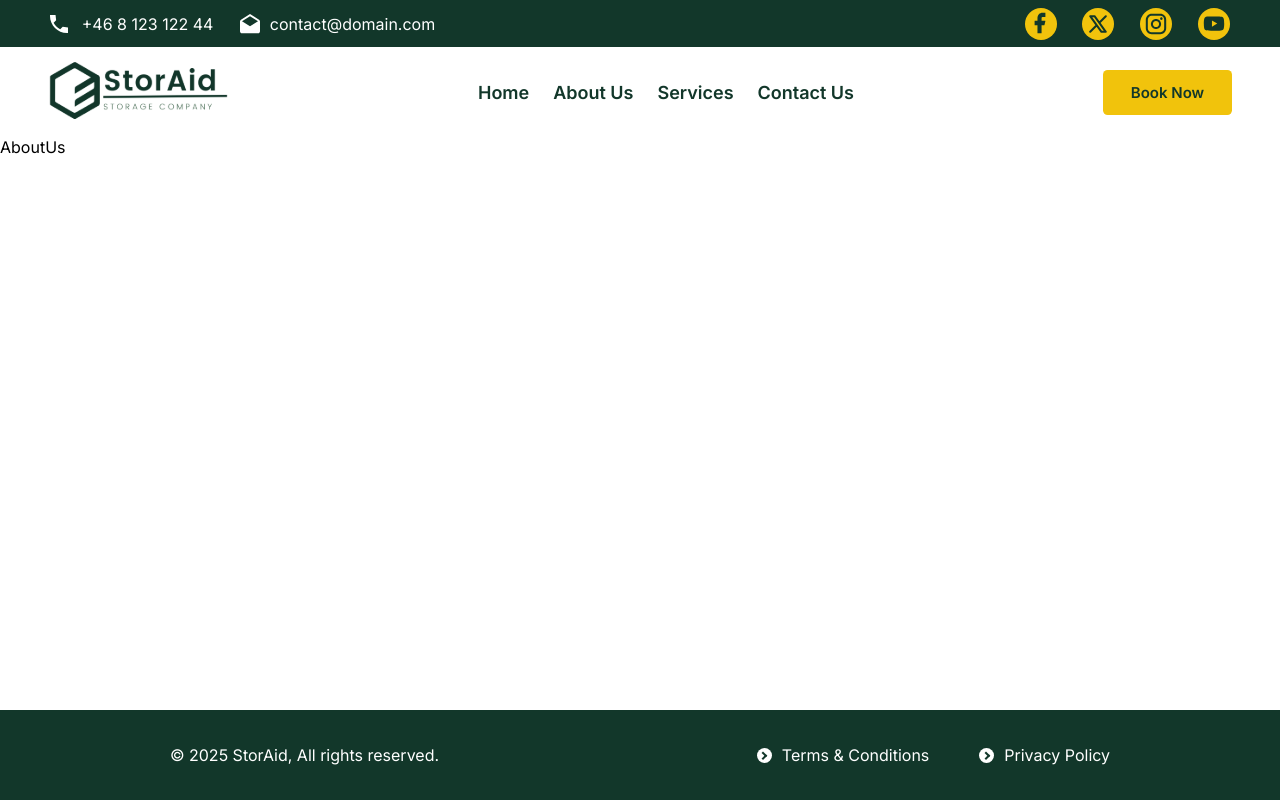
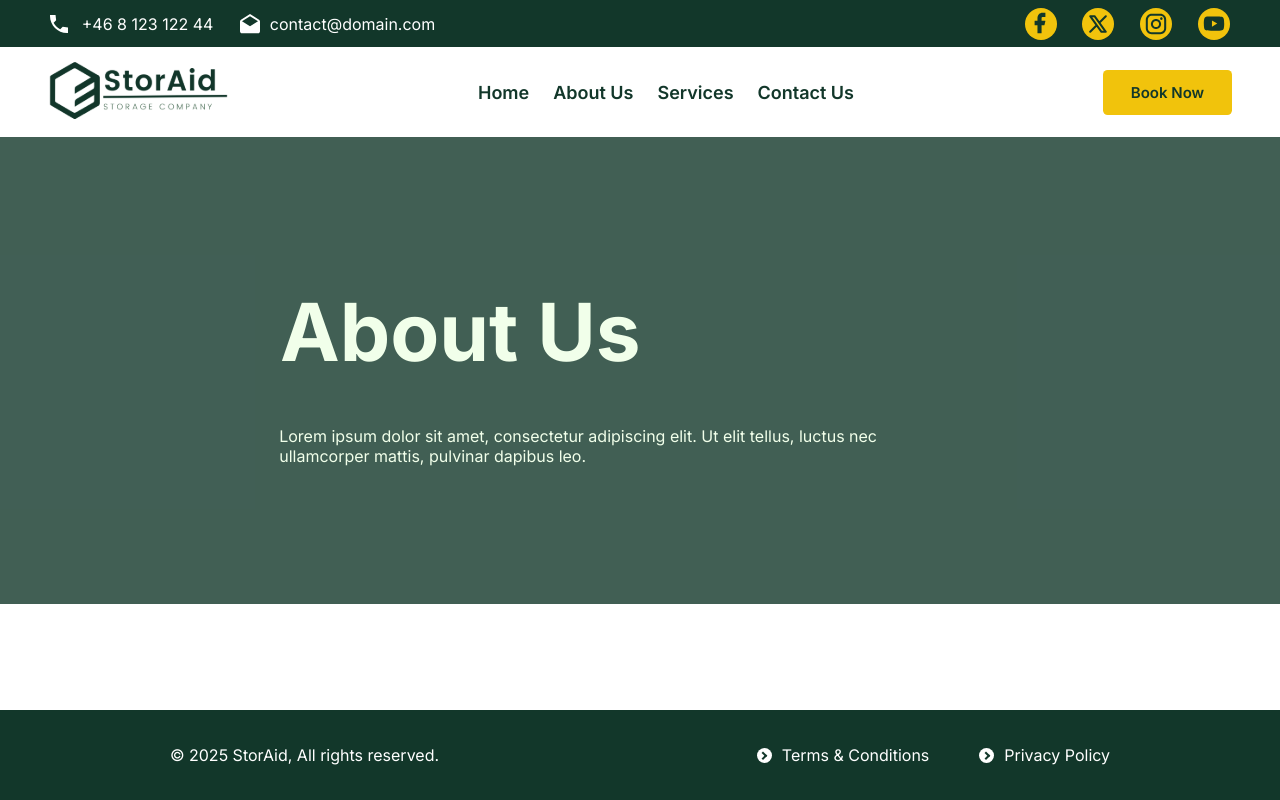
Before and after one commit to AhlmanJ/Storeaid-design, a React (Vite) app: page /AboutUs in a window 1280 px wide. Built offline with nearby package versions, Linux system fonts and the light colour scheme.

Commit message:
first commit

```diff
--- a/src/components/elements/Button.jsx
+++ b/src/components/elements/Button.jsx
@@ -3,7 +3,7 @@ import './Button.css'
 
 function Button() {
   return (
-    <a className="header-btn" href="#"><p>Book Now</p></a>
+    <a className="header-btn" href="/Booking"><p>Book Now</p></a>
   )
 }
 
--- a/src/components/sections/hero/Hero.css
+++ b/src/components/sections/hero/Hero.css
@@ -5,7 +5,7 @@
     display: grid;
     grid-template-columns: 220px 1fr 1fr;
     grid-template-rows: 1fr 1fr 1fr;
-    background-color: var(--color-secondary);
+    background-color: var(--color-accent3);
 
     .heroText-container{
         grid-column: 2;
--- a/src/index.css
+++ b/src/index.css
@@ -15,6 +15,7 @@ html, body {
     font-family: Inter, sans-serif;
     --color-primary: #FFFFFF;
     --color-secondary: #12372A;
+    --color-accent3: rgba(18, 55, 42, 0.80);
     --color-accent: #F1C30C;
     --color-4: #F1FFEA;
 }
@@ -50,3 +51,32 @@ h1,h2,h3,h4,h5,h6 {
     padding-left: 1rem;
     padding-right: 1rem
 }
+
+
+
+.banner {
+    height: 467px;
+    padding: 6.35em;
+    color: var(--color-4);
+    background-color: var(--color-accent3);
+
+    .banner-text{
+
+        h1{
+            padding-left: 2.03em;
+            font-size: 80px;
+            line-height: 80px;
+            font-weight: 700;
+            color: var(--color-4);
+        }
+
+        .banner-text{
+            padding-left: 10.1em;
+            color: var(--color-4);
+
+            .text-br{
+                display: block;
+            }
+        }
+    }
+}
--- a/src/pages/AboutUs.jsx
+++ b/src/pages/AboutUs.jsx
@@ -4,7 +4,14 @@ import React from 'react'
 
 const AboutUs = () => {
   return (
-    <div>AboutUs</div>
+    <div className='banner'>
+      <div className='container'>
+          <div className='banner-text'>
+          <h1 className='banner-h1'>About Us</h1>
+          <p className='banner-text'>Lorem ipsum dolor sit amet, consectetur adipiscing elit. Ut elit tellus, luctus nec <span className='text-br'></span> ullamcorper mattis, pulvinar dapibus leo.</p>
+        </div>
+      </div>
+    </div>
   )
 }
 
--- a/src/pages/Booking.jsx
+++ b/src/pages/Booking.jsx
@@ -4,7 +4,14 @@ import React from 'react'
 
 const Booking = () => {
   return (
-    <div>Booking</div>
+    <div className='banner'>
+      <div className='container'>
+        <div className='banner-text'>
+          <h1 className='banner-h1'>Booking</h1>
+          <p className='banner-text'>Lorem ipsum dolor sit amet, consectetur adipiscing elit. Ut elit tellus, luctus nec <span className='text-br'></span> ullamcorper mattis, pulvinar dapibus leo.</p>
+        </div>
+      </div>
+    </div>
   )
 }
 
--- a/src/pages/ContactUs.jsx
+++ b/src/pages/ContactUs.jsx
@@ -2,7 +2,14 @@ import React from 'react'
 
 function ContactUs() {
   return (
-    <div>ContactUs</div>
+    <div className='banner'>
+      <div className='container'>
+        <div className='banner-text'>
+          <h1 className='banner-h1'>Contact Us</h1>
+          <p className='banner-text'>Lorem ipsum dolor sit amet, consectetur adipiscing elit. Ut elit tellus, luctus nec <span className='text-br'></span> ullamcorper mattis, pulvinar dapibus leo.</p>
+        </div>
+      </div>
+    </div>
   )
 }
 
--- a/src/pages/Services.jsx
+++ b/src/pages/Services.jsx
@@ -4,7 +4,14 @@ import React from 'react'
 
 const Services = () => {
   return (
-    <div>Services</div>
+    <div className='banner'>
+      <div className='container'>
+        <div className='banner-text'>
+          <h1 className='banner-h1'>Services</h1>
+          <p className='banner-text'>Lorem ipsum dolor sit amet, consectetur adipiscing elit. Ut elit tellus, luctus nec <span className='text-br'></span> ullamcorper mattis, pulvinar dapibus leo.</p>
+        </div>
+      </div>
+    </div>
   )
 }
 
```
